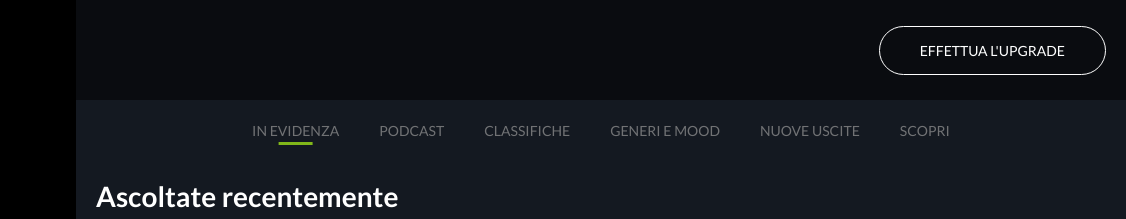
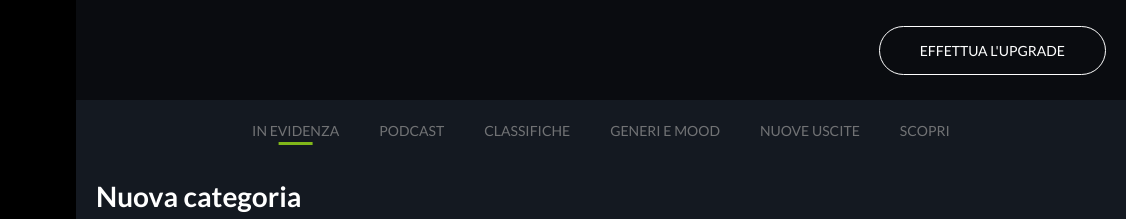
Before and after one commit to IvanDF/IvanDF-html-css-spotifyweb, a plain HTML site: page index.html in a window 1280 px wide. Shown: the top 219 px of the page, 154-1280 px from the left. Drawn offline with Linux system fonts and the light colour scheme.

Commit message:
JS implementation

```diff
--- a/index.html
+++ b/index.html
@@ -124,7 +124,7 @@
               </ul>
             </nav>
             <div class="albums-container">
-              <h2>Ascoltate recentemente</h2>
+              <h2 id="new-title">Ascoltate recentemente</h2>
               <div class="albums-row">
                 <div class="albums-item txt-center">
                   <div class="img-album">
@@ -324,5 +324,8 @@
         </div>
       </footer>
     </main>
+
+    <!-- JAVASCRIPT -->
+    <script type="text/javascript" src="./js/rules.js"></script>
   </body>
 </html>
--- /dev/null
+++ b/js/rules.js
@@ -0,0 +1,3 @@
+// MAIN RULES
+
+document.getElementById('new-title').innerHTML = 'Nuova categoria'
```
